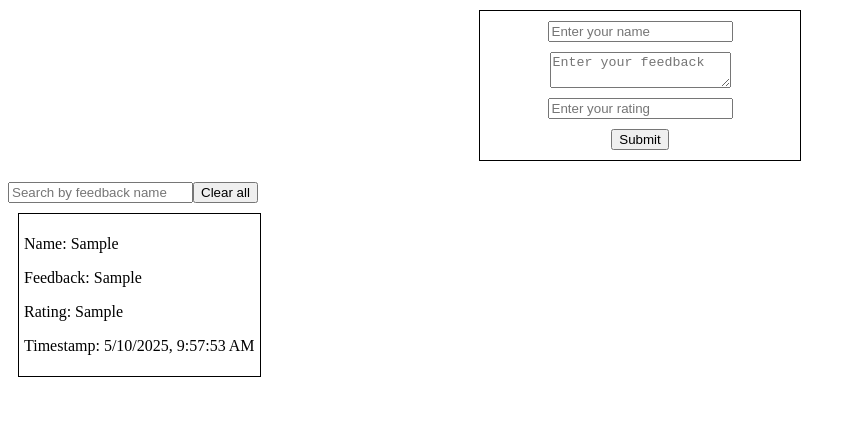
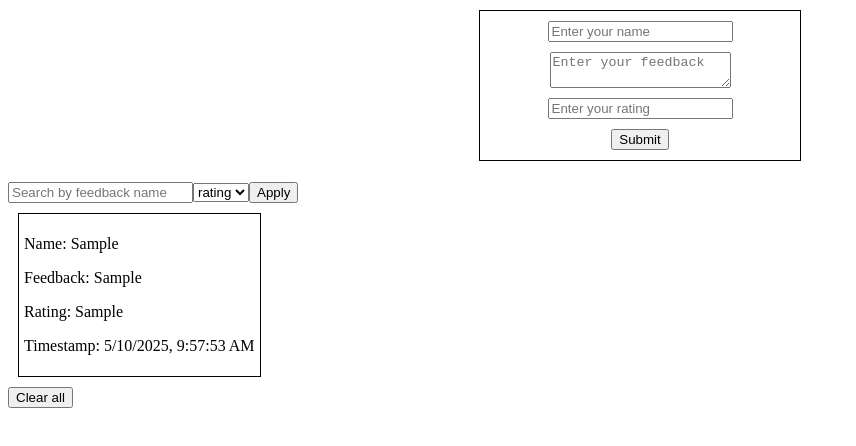
Before and after one commit to Vasanthkumar12/daily-tasks, a React (Vite) app in the folder controlled_uncontrolled_components/: page / in a window 1280 px wide. Both pictures are taken after typing "Sample", "Sample", "Sample" into the empty fields and a click on the input 639 px from the left and 139 px from the top of the page. Shown: the top 446 px of the page, without its empty margins (0-856 px from the left). Built offline with nearby package versions, Linux system fonts and the light colour scheme.

Commit message:
rating filter not done still implementation is going

```diff
--- a/controlled_uncontrolled_components/src/feedback form manager/FeedbackManager.jsx
+++ b/controlled_uncontrolled_components/src/feedback form manager/FeedbackManager.jsx
@@ -5,6 +5,7 @@ export const FeedbackManager = () => {
     const [feedback, setFeedback] = useState('')
     const [feedbacks, setFeedbacks] = useState([])
     const [search, setSearch] = useState('')
+    const [filterObj, setFilterObj] = useState({ select_rating: '' })
     const [showFiltered, setShowFiltered] = useState(false)
     const ratingRef = useRef(null)
 
@@ -50,6 +51,26 @@ export const FeedbackManager = () => {
 
     }, [feedbacks])
 
+    // Filters
+    const updateFilters = (e) => {
+        const { name, value } = e.target
+        setFilterObj({ ...filterObj, [name]: value })
+    }
+    const applyFilters = () => {
+        for(let key in filterObj) {
+            let val = filterObj[key]
+            // console.log(key, val)
+            switch (val) {
+                case "4 - 5":
+                    console.log("yes 4 - 5")
+                    break
+                default:
+                    console
+            }
+            let res = feedbacks.filter((fb) => fb.rating )
+        }
+    }
+
   return (
     <div>
         <form onSubmit={handleSubmit} style={{border: '1px solid', padding: '10px', display: 'flex', flexDirection: 'column', alignItems: 'center', margin: '10px auto', maxWidth: '300px'}}>
@@ -71,7 +92,14 @@ export const FeedbackManager = () => {
                     value={search}
                     onChange={handleChange}
                 />
-                <button onClick={handleClick}>Clear all</button>
+                <select name="select_rating" id="" onChange={updateFilters}>
+                    <option value="">rating</option>
+                    <option value="4-5">4 to 5</option>
+                    <option value="3-4">3 to 4</option>
+                    <option value="2-3">2 to 3</option>
+                    <option value="1-2">1 to 2</option>
+                </select>
+                <button onClick={applyFilters}>Apply</button>
             </div>
         )}
 
@@ -100,6 +128,8 @@ export const FeedbackManager = () => {
                 ))}
             </div>
         )}
+
+        { filteredFeedbacks.length > 0 && (<button onClick={handleClick}>Clear all</button>) }
     </div>
   )
 }
```
